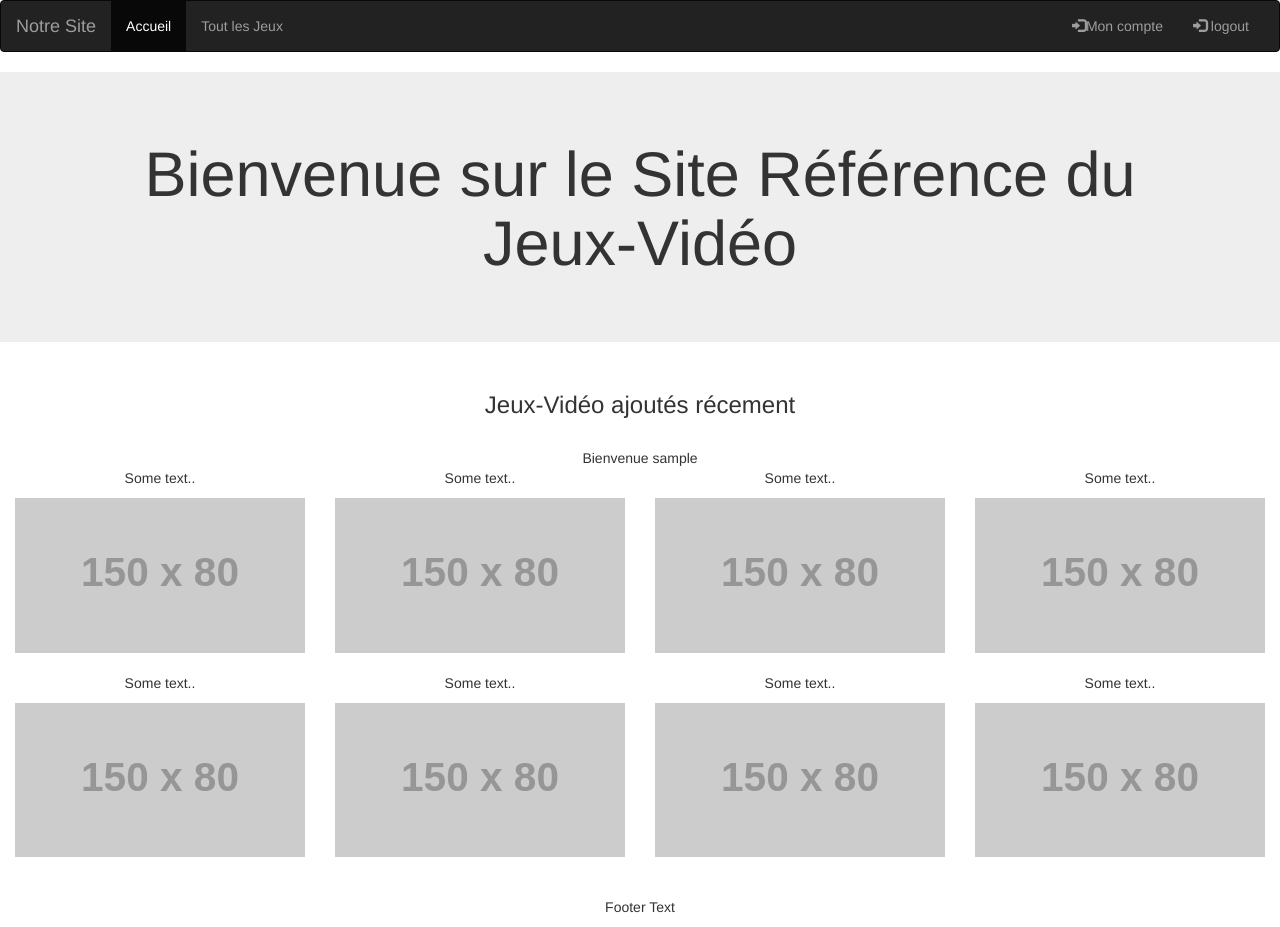
After one commit to quentinleduc/jeux_cesi, a PHP site: page /home.php in a window 1280 px wide. The commit adds this page. Run offline with PHP 8.4, Linux system fonts and the light colour scheme; the visitor is signed in with stand-in values (Sample User, id 1); grey boxes labelled with a size stand in for pictures from a placeholder-image service; some libraries are stand-ins or nearby versions.

Commit message:
Ccréa mdp/login
Cration de la liste pour se connecter

```diff
--- /dev/null
+++ b/home.php
@@ -0,0 +1,105 @@
+<!DOCTYPE html>
+<html lang="en">
+<head>
+	<title>Site de référence pour le classement et la notation de Jeux-Vidéo</title>
+	<meta charset="utf-8">
+	<meta name="viewport" content="width=device-width, initial-scale=1">
+	<link rel="stylesheet" href="https://maxcdn.bootstrapcdn.com/bootstrap/3.3.7/css/bootstrap.min.css">
+	<script src="https://ajax.googleapis.com/ajax/libs/jquery/3.2.1/jquery.min.js"></script>
+	<script src="https://maxcdn.bootstrapcdn.com/bootstrap/3.3.7/js/bootstrap.min.js"></script>
+	<link rel="stylesheet" type="text/css" href="mystyle.css">
+
+</head>
+<body>
+
+<nav class="navbar navbar-inverse">
+	<div class="container-fluid">
+		<div class="navbar-header">
+			<button type="button" class="navbar-toggle" data-toggle="collapse" data-target="#myNavbar">
+				<span class="icon-bar"></span>
+				<span class="icon-bar"></span>
+				<span class="icon-bar"></span>
+			</button>
+			<a class="navbar-brand" href="#">Notre Site</a>
+		</div>
+		<div class="collapse navbar-collapse" id="myNavbar">
+			<ul class="nav navbar-nav">
+				<li class="active"><a href="index.php">Accueil</a></li>
+				<li><a href="liste_jeux.php">Tout les Jeux</a></li>
+			</ul>
+			<ul class="nav navbar-nav navbar-right">
+				<li><a href="moncompte.php"><span class="glyphicon glyphicon-log-in"></span>Mon compte</a></li>
+				<li><a href="logout.php"><span class="glyphicon glyphicon-log-in"></span> logout</a></li>
+			</ul>
+		</div>
+	</div>
+</nav>
+
+<div class="jumbotron">
+	<div class="container text-center">
+		<h1>Bienvenue sur le Site Référence du Jeux-Vidéo</h1>
+		<p></p>
+	</div>
+</div>
+
+<div class="container-fluid bg-3 text-center">
+	<h3>Jeux-Vidéo ajoutés récement</h3><br>
+	<?php
+				session_start();
+
+				if($_SESSION["login"]){
+
+				  echo "Bienvenue ".$_SESSION["login"];
+				}
+
+				else {
+				  header("location:index.php?log=log");
+				}
+	?>
+	<div class="row">
+		<div class="col-sm-3">
+			<p>Some text..</p>
+			<img src="https://placehold.it/150x80?text=IMAGE" class="img-responsive" style="width:100%" alt="Image">
+		</div>
+		<div class="col-sm-3">
+			<p>Some text..</p>
+			<img src="https://placehold.it/150x80?text=IMAGE" class="img-responsive" style="width:100%" alt="Image">
+		</div>
+		<div class="col-sm-3">
+			<p>Some text..</p>
+			<img src="https://placehold.it/150x80?text=IMAGE" class="img-responsive" style="width:100%" alt="Image">
+		</div>
+		<div class="col-sm-3">
+			<p>Some text..</p>
+			<img src="https://placehold.it/150x80?text=IMAGE" class="img-responsive" style="width:100%" alt="Image">
+		</div>
+	</div>
+</div><br>
+
+<div class="container-fluid bg-3 text-center">
+	<div class="row">
+		<div class="col-sm-3">
+			<p>Some text..</p>
+			<img src="https://placehold.it/150x80?text=IMAGE" class="img-responsive" style="width:100%" alt="Image">
+		</div>
+		<div class="col-sm-3">
+			<p>Some text..</p>
+			<img src="https://placehold.it/150x80?text=IMAGE" class="img-responsive" style="width:100%" alt="Image">
+		</div>
+		<div class="col-sm-3">
+			<p>Some text..</p>
+			<img src="https://placehold.it/150x80?text=IMAGE" class="img-responsive" style="width:100%" alt="Image">
+		</div>
+		<div class="col-sm-3">
+			<p>Some text..</p>
+			<img src="https://placehold.it/150x80?text=IMAGE" class="img-responsive" style="width:100%" alt="Image">
+		</div>
+	</div>
+</div><br><br>
+
+<footer class="container-fluid text-center">
+	<p>Footer Text</p>
+</footer>
+
+</body>
+</html>
```
Also changed, not shown: css/style.css (+11 -0 lines), login.php (+27 -4 lines), login1.php (added, +15 -0 lines), logout.php (added, +8 -0 lines).
